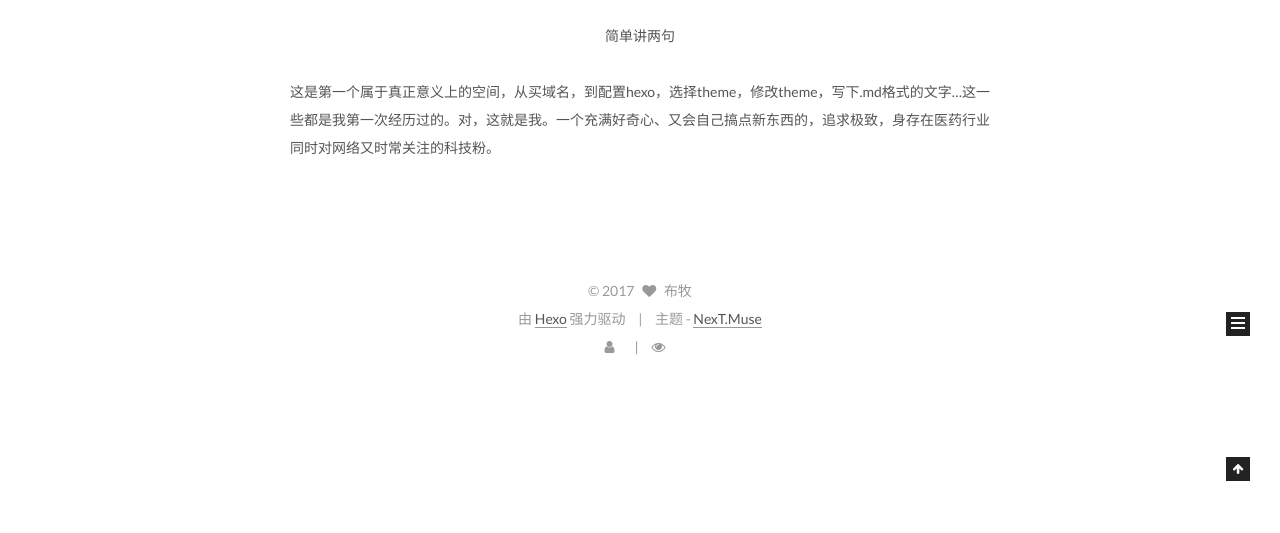
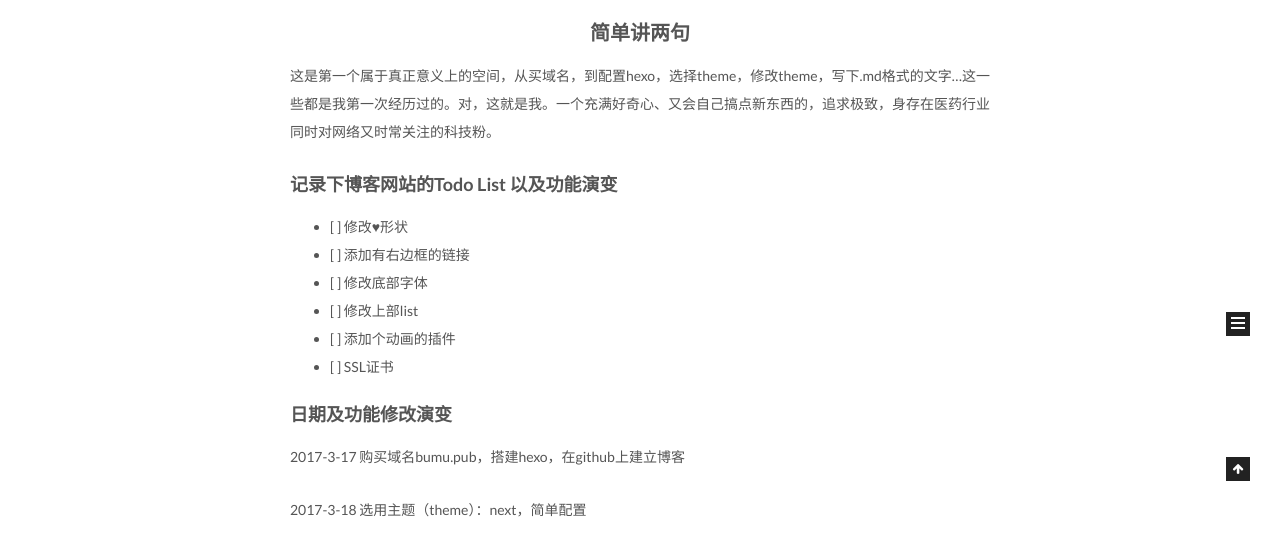
Before and after one commit to lesliezp/lesliezp.github.io, a plain HTML site: page about/index.html in a window 1280 px wide. Shown: the part 419-952 px from the top of the page. Before the commit the page ends 800 px from the top, so only its background shows below. Drawn offline with Linux system fonts and the light colour scheme; some packages are replaced by stand-ins of ours; a script that the page names is missing.

Commit message:
Site updated: 2017-03-20 23:05:55

```diff
--- a/about/index.html
+++ b/about/index.html
@@ -87,16 +87,31 @@
 
 
 
-<meta name="description" content="简单讲两句   这是第一个属于真正意义上的空间，从买域名，到配置hexo，选择theme，修改theme，写下.md格式的文字…这一些都是我第一次经历过的。对，这就是我。一个充满好奇心、又会自己搞点新东西的，追求极致，身存在医药行业同时对网络又时常关注的科技粉。">
+<meta name="description" content="简单讲两句 这是第一个属于真正意义上的空间，从买域名，到配置hexo，选择theme，修改theme，写下.md格式的文字…这一些都是我第一次经历过的。对，这就是我。一个充满好奇心、又会自己搞点新东西的，追求极致，身存在医药行业同时对网络又时常关注的科技粉。
+记录下博客网站的Todo List  以及功能演变
+[ ] 修改♥形状
+[ ] 添加有右边框的链接
+[ ] 修改底部字体
+[ ] 修改上部">
 <meta property="og:type" content="website">
 <meta property="og:title" content="关于">
 <meta property="og:url" content="http://yoursite.com/about/index.html">
 <meta property="og:site_name" content="布牧小酒馆">
-<meta property="og:description" content="简单讲两句   这是第一个属于真正意义上的空间，从买域名，到配置hexo，选择theme，修改theme，写下.md格式的文字…这一些都是我第一次经历过的。对，这就是我。一个充满好奇心、又会自己搞点新东西的，追求极致，身存在医药行业同时对网络又时常关注的科技粉。">
-<meta property="og:updated_time" content="2017-03-19T16:20:05.126Z">
+<meta property="og:description" content="简单讲两句 这是第一个属于真正意义上的空间，从买域名，到配置hexo，选择theme，修改theme，写下.md格式的文字…这一些都是我第一次经历过的。对，这就是我。一个充满好奇心、又会自己搞点新东西的，追求极致，身存在医药行业同时对网络又时常关注的科技粉。
+记录下博客网站的Todo List  以及功能演变
+[ ] 修改♥形状
+[ ] 添加有右边框的链接
+[ ] 修改底部字体
+[ ] 修改上部">
+<meta property="og:updated_time" content="2017-03-20T15:01:35.822Z">
 <meta name="twitter:card" content="summary">
 <meta name="twitter:title" content="关于">
-<meta name="twitter:description" content="简单讲两句   这是第一个属于真正意义上的空间，从买域名，到配置hexo，选择theme，修改theme，写下.md格式的文字…这一些都是我第一次经历过的。对，这就是我。一个充满好奇心、又会自己搞点新东西的，追求极致，身存在医药行业同时对网络又时常关注的科技粉。">
+<meta name="twitter:description" content="简单讲两句 这是第一个属于真正意义上的空间，从买域名，到配置hexo，选择theme，修改theme，写下.md格式的文字…这一些都是我第一次经历过的。对，这就是我。一个充满好奇心、又会自己搞点新东西的，追求极致，身存在医药行业同时对网络又时常关注的科技粉。
+记录下博客网站的Todo List  以及功能演变
+[ ] 修改♥形状
+[ ] 添加有右边框的链接
+[ ] 修改底部字体
+[ ] 修改上部">
 
 
 
@@ -296,7 +311,20 @@
 
 
 
-      <p><center> 简单讲两句 </center><br>  这是第一个属于真正意义上的空间，从买域名，到配置hexo，选择theme，修改theme，写下.md格式的文字…这一些都是我第一次经历过的。对，这就是我。一个充满好奇心、又会自己搞点新东西的，追求极致，身存在医药行业同时对网络又时常关注的科技粉。</p>
+      <h2 id="简单讲两句"><a href="#简单讲两句" class="headerlink" title=" 简单讲两句 "></a><center> 简单讲两句 </center></h2><p>这是第一个属于真正意义上的空间，从买域名，到配置hexo，选择theme，修改theme，写下.md格式的文字…这一些都是我第一次经历过的。对，这就是我。一个充满好奇心、又会自己搞点新东西的，追求极致，身存在医药行业同时对网络又时常关注的科技粉。</p>
+<h3 id="记录下博客网站的Todo-List-以及功能演变"><a href="#记录下博客网站的Todo-List-以及功能演变" class="headerlink" title="记录下博客网站的Todo List  以及功能演变"></a>记录下博客网站的Todo List  以及功能演变</h3><ul>
+<li>[ ] 修改♥形状</li>
+<li>[ ] 添加有右边框的链接</li>
+<li>[ ] 修改底部字体</li>
+<li>[ ] 修改上部list</li>
+<li>[ ] 添加个动画的插件</li>
+<li>[ ] SSL证书</li>
+</ul>
+<h3 id="日期及功能修改演变"><a href="#日期及功能修改演变" class="headerlink" title="日期及功能修改演变"></a>日期及功能修改演变</h3><p>2017-3-17    购买域名bumu.pub，搭建hexo，在github上建立博客</p>
+<p>2017-3-18    选用主题（theme）：next，简单配置</p>
+<p>2017-3-19    配置多说、百度分析、不蒜子统计等……</p>
+<p>2017-3-20    演变文档建立</p>
+<p>……</p>
 
 
   </div>
--- a/css/main.css
+++ b/css/main.css
@@ -1684,7 +1684,7 @@ pre .javascript .function {
   width: 4px;
   height: 4px;
   border-radius: 50%;
-  background: #a7c303;
+  background: #dacbff;
 }
 .links-of-blogroll {
   font-size: 13px;
--- a/sitemap.xml
+++ b/sitemap.xml
@@ -4,7 +4,7 @@
   <url>
     <loc>http://yoursite.com/about/index.html</loc>
 
-    <lastmod>2017-03-19T16:20:05.126Z</lastmod>
+    <lastmod>2017-03-20T15:01:35.822Z</lastmod>
 
   </url>
 
```
